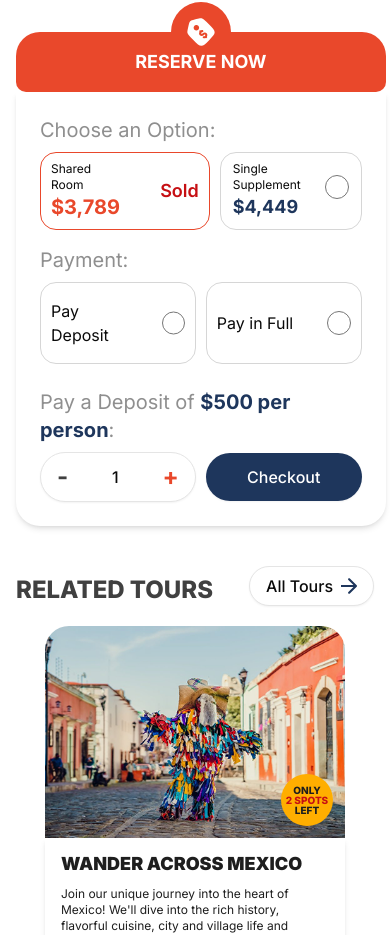
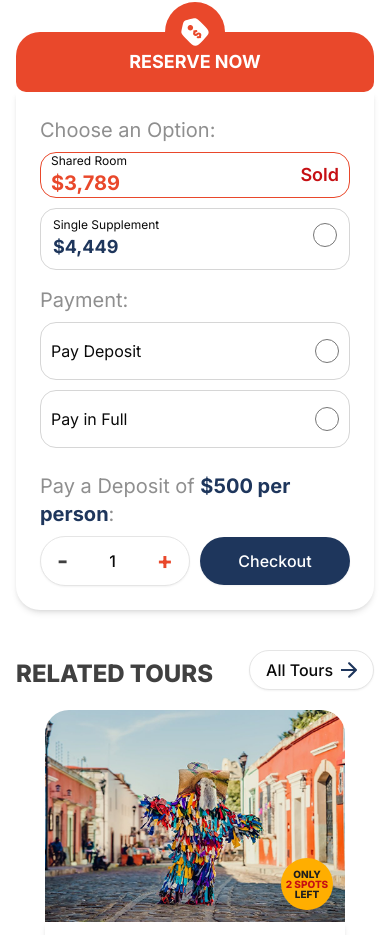
Before and after one commit to Ooozari/wandering-tour-app, a Next.js app: page /tours/details in a window 390 px wide. Shown: the part 3592-4527 px from the top of the page. Built offline with nearby package versions, Linux system fonts and the light colour scheme.

Commit message:
Fixed Reserve Now Component

```diff
--- a/src/components/shared/ReserveNow.jsx
+++ b/src/components/shared/ReserveNow.jsx
@@ -37,8 +37,8 @@ export default function ReserveNow() {
           <div>
             <h5 className="text-Grey text-xl mb-2">Choose an Option:</h5>
 
-            <div className='flex gap-2.5'>
-              <div className="flex items-center px-[10px] border border-Secondary rounded-2xl gap-10">
+            <div className='flex flex-col lg:flex-row gap-2.5'>
+              <div className="flex items-center px-[10px] border border-Secondary rounded-2xl gap-10 justify-between">
                 <div>
                   <p className="text-xs">
                     Shared Room
@@ -64,7 +64,7 @@ export default function ReserveNow() {
           {/* Payment */}
           <div className="mt-4">
             <h5 className="text-Grey text-xl mb-2">Payment:</h5>
-            <div className="flex gap-2.5">
+            <div className="flex flex-col lg:flex-row gap-2.5">
               <div className="flex justify-between items-center px-[10px] py-[16px] border rounded-2xl border-lightGrey gap-6 w-full">
                 <label>Pay Deposit</label>
                 <input type="radio" name="payment" className="accent-Primary w-6 h-6" />
@@ -98,6 +98,7 @@ export default function ReserveNow() {
               </div>
             </div>
           </div>
+
         </div>
       </div>
 
--- a/src/views/TourDetails.jsx
+++ b/src/views/TourDetails.jsx
@@ -177,9 +177,10 @@ function TourDetails() {
                             </Tabs>
                         </div>
 
-                        <div className="w-full lg:max-w-[30%]">
+                        <div className="w-full mx-auto lg:max-w-[30%]">
                             <ReserveNow />
                         </div>
+
 
                     </div>
 
```
